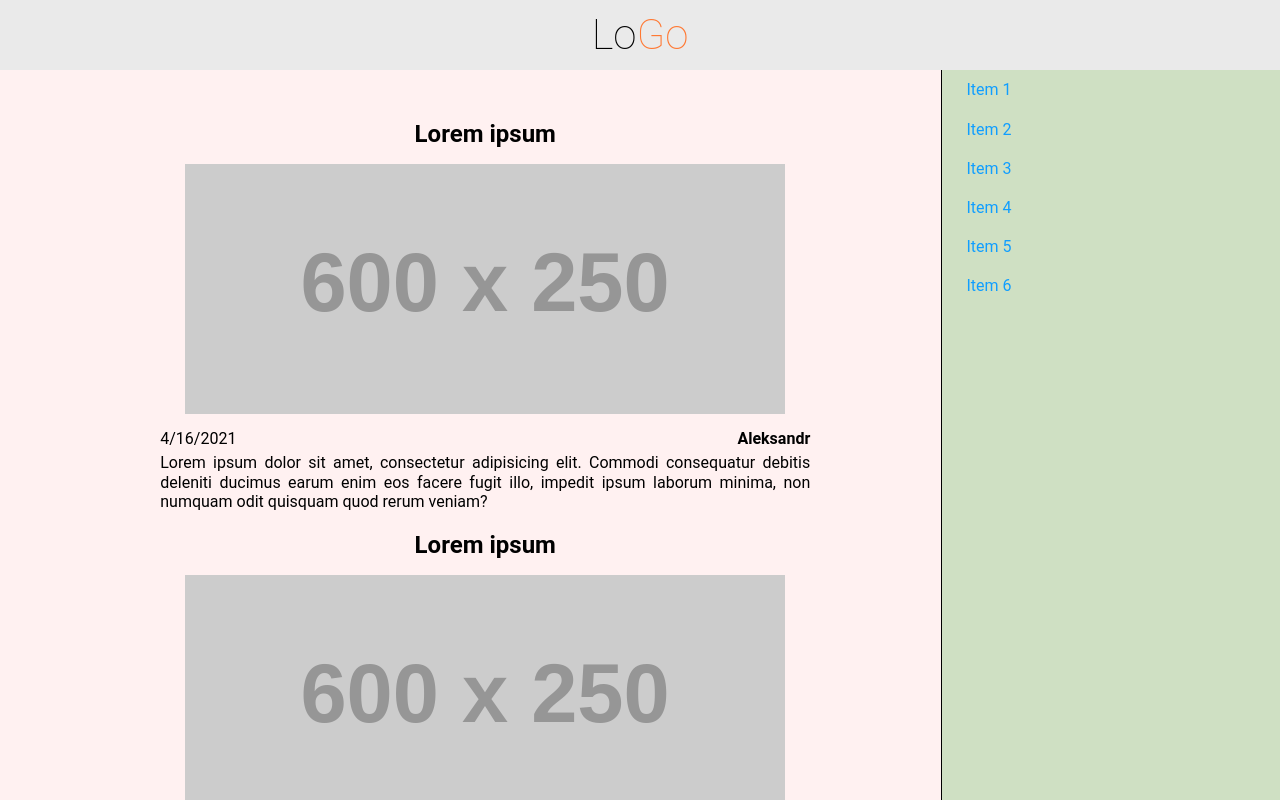
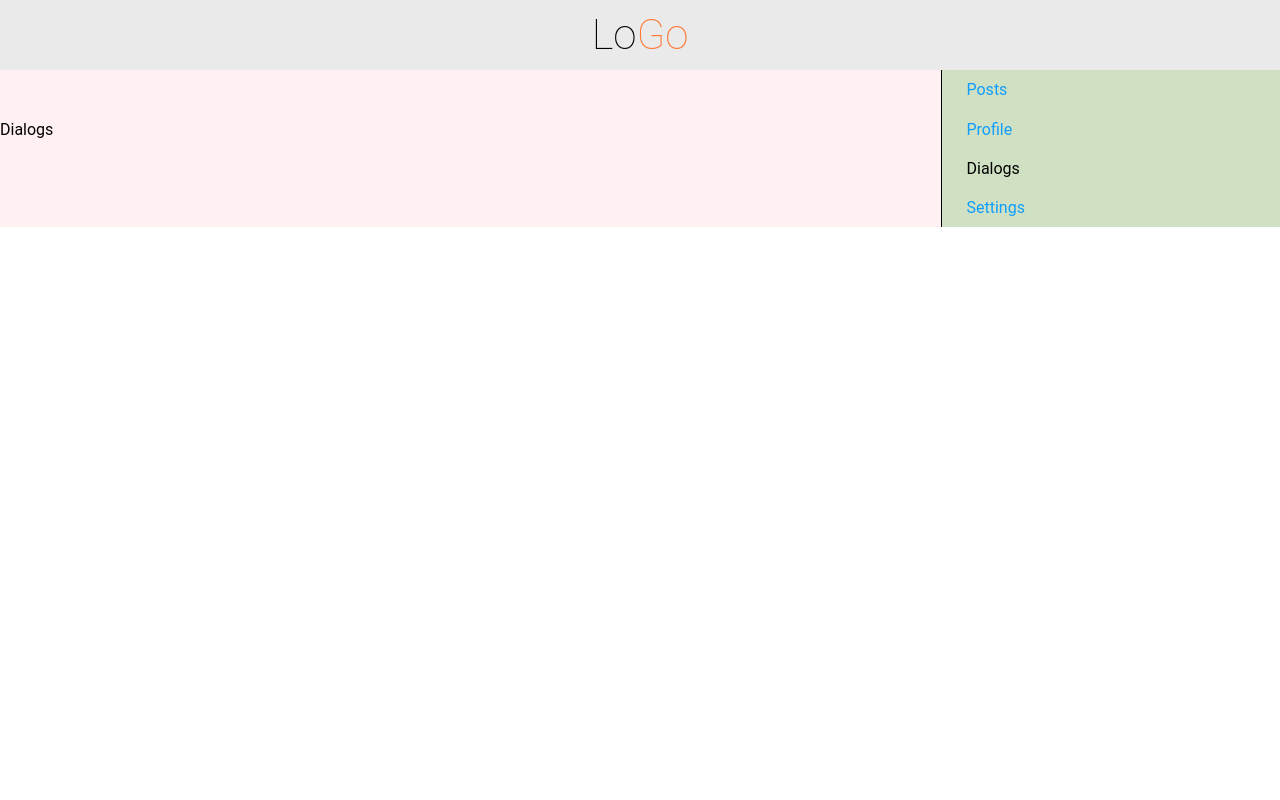
Before and after one commit to AlexWebUa/react-training, a React (Create React App) app: page /dialogs in a window 1280 px wide. Shown: the top 800 px of the page. Built offline with nearby package versions, Linux system fonts and the light colour scheme.

Commit message:
Added react-router-dom, structured

```diff
--- a/package.json
+++ b/package.json
@@ -7,8 +7,10 @@
     "@testing-library/react": "^11.2.6",
     "@testing-library/user-event": "^12.8.3",
     "node-sass": "^4.14.1",
+    "normalize.css": "^8.0.1",
     "react": "^17.0.2",
     "react-dom": "^17.0.2",
+    "react-router-dom": "^5.2.0",
     "react-scripts": "4.0.1",
     "web-vitals": "^0.2.4"
   },
--- a/src/App.js
+++ /dev/null
@@ -1,15 +0,0 @@
-import React from "react";
-import './App.scss';
-import Header from "./components/Header/Header";
-import Main from "./components/Main/Main";
-
-function App() {
-    return (
-        <div className="wrapper">
-            <Header/>
-            <Main/>
-        </div>
-    );
-}
-
-export default App;
--- /dev/null
+++ b/src/App.jsx
@@ -0,0 +1,18 @@
+import React from "react";
+import './App.scss';
+import Header from "./components/Header/Header";
+import Main from "./components/Main/Main";
+import {BrowserRouter} from "react-router-dom";
+
+function App() {
+    return (
+        <BrowserRouter>
+            <div className="wrapper">
+                <Header/>
+                <Main/>
+            </div>
+        </BrowserRouter>
+    );
+}
+
+export default App;
--- /dev/null
+++ b/src/components/Main/Dialogs/Dialogs.jsx
@@ -0,0 +1,12 @@
+import React from "react";
+import "./Dialogs.scss";
+
+const Dialogs = () => {
+    return (
+        <div className="dialogs">
+            Dialogs
+        </div>
+    );
+}
+
+export default Dialogs;
--- a/src/components/Main/Main.jsx
+++ b/src/components/Main/Main.jsx
@@ -1,18 +1,18 @@
+import "./Main.scss";
 import React from "react";
-import Post from "./Post/Post";
 import Sidebar from "./Sidebar/Sidebar";
-import "./Main.scss";
+import Posts from "./Posts/Posts";
+import Dialogs from "./Dialogs/Dialogs";
+import {Route} from "react-router-dom";
 
 const Main = () => {
     return (
         <main className="main">
             <div className="content">
-                <div className="container">
-                    <Post/>
-                    <Post/>
-                    <Post/>
-                </div>
+                <Route path="/posts" component={Posts}/>
+                <Route path="/dialogs" component={Dialogs}/>
             </div>
+
             <Sidebar/>
         </main>
     );
--- a/src/components/Main/Post/Post.jsx
+++ b/src/components/Main/Posts/Post/Post.jsx
@@ -1,7 +1,7 @@
 import React from "react";
 import "./Post.scss";
 
-const Post = () => {
+const Post = (props) => {
     return (
         <div className="post">
             <h2 className="post__title">Lorem ipsum</h2>
@@ -13,9 +13,7 @@ const Post = () => {
                 <div className="post__info-author">Aleksandr</div>
             </div>
             <div className="post__description">
-                Lorem ipsum dolor sit amet, consectetur adipisicing elit. Commodi consequatur debitis
-                deleniti ducimus earum enim eos facere fugit illo, impedit ipsum laborum minima, non
-                numquam odit quisquam quod rerum veniam?
+                {props.description}
             </div>
         </div>
     );
--- /dev/null
+++ b/src/components/Main/Posts/Posts.jsx
@@ -0,0 +1,15 @@
+import React from "react";
+import Post from "./Post/Post";
+import "./Posts.scss";
+
+const Posts = (props) => {
+    return (
+        <div className="posts">
+            <Post description={"sadfasdfasdfasd"}/>
+            <Post description={"f1"}/>
+            <Post description={"f2"}/>
+        </div>
+    );
+}
+
+export default Posts;
--- a/src/components/Main/Sidebar/Sidebar.jsx
+++ b/src/components/Main/Sidebar/Sidebar.jsx
@@ -1,27 +1,22 @@
 import React from "react";
 import "./Sidebar.scss";
+import {NavLink} from "react-router-dom";
 
 const Sidebar = () => {
     return (
         <div className="sidebar">
             <ul className="menu">
                 <li className="menu__item item-1">
-                    <a href="#">Item 1</a>
+                    <NavLink to="/posts">Posts</NavLink>
                 </li>
                 <li className="menu__item item-2">
-                    <a href="#">Item 2</a>
+                    <NavLink to="/profile">Profile</NavLink>
                 </li>
                 <li className="menu__item item-3">
-                    <a href="#">Item 3</a>
+                    <NavLink to="/dialogs">Dialogs</NavLink>
                 </li>
                 <li className="menu__item item-4">
-                    <a href="#">Item 4</a>
-                </li>
-                <li className="menu__item item-5">
-                    <a href="#">Item 5</a>
-                </li>
-                <li className="menu__item item-6">
-                    <a href="#">Item 6</a>
+                    <NavLink to="/settings">Settings</NavLink>
                 </li>
             </ul>
         </div>
--- a/src/components/Main/Sidebar/Sidebar.scss
+++ b/src/components/Main/Sidebar/Sidebar.scss
@@ -23,6 +23,12 @@
                 &:hover {
                     text-decoration: underline;
                 }
+
+                &.active {
+                    color: #000;
+                    text-decoration: none;
+                    cursor: default;
+                }
             }
         }
     }
```
Also changed, not shown: src/components/Main/Dialogs/Dialogs.scss (added), src/components/Main/Posts/Post/Post.scss (renamed from src/components/Main/Post/Post.scss), src/components/Main/Posts/Posts.scss (added), 1 other file (tests, documents, lock files or other folders).
